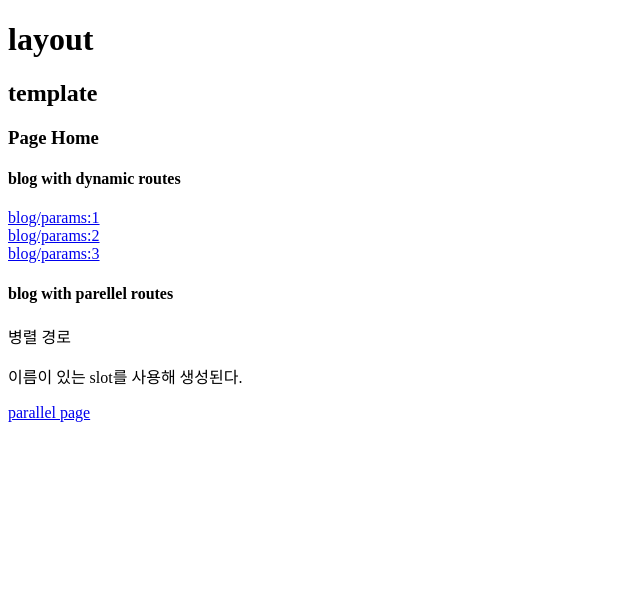
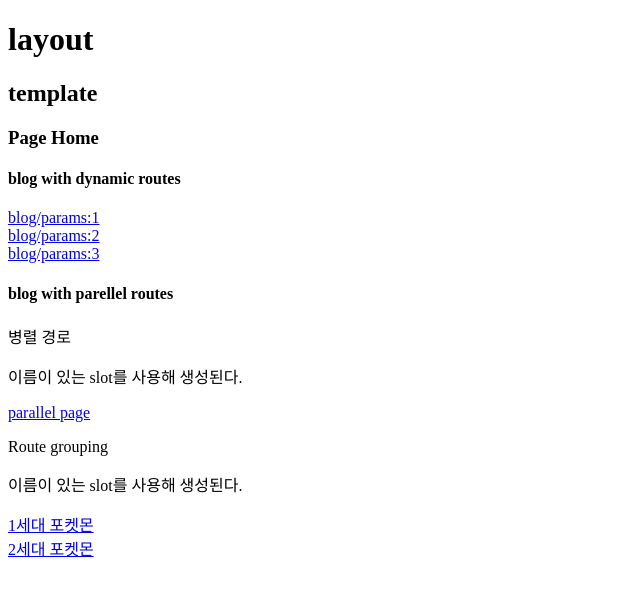
Before and after one commit to kordobby/next.js_v13_template, a Next.js app: page / in a window 1280 px wide. Shown: the top 596 px of the page, without its empty margins (0-640 px from the left). Built offline with nearby package versions, Linux system fonts and the light colour scheme.

Commit message:
add. grouping routes

```diff
--- /dev/null
+++ b/src/app/(pokemons)/1st-generation/page.tsx
@@ -0,0 +1,5 @@
+const Page = () => {
+  return <>1st generation</>;
+};
+
+export default Page;
--- /dev/null
+++ b/src/app/(pokemons)/2nd-generation/page.tsx
@@ -0,0 +1,5 @@
+const Page = () => {
+  return <>2nd generation</>;
+};
+
+export default Page;
--- a/src/app/page.tsx
+++ b/src/app/page.tsx
@@ -23,6 +23,14 @@ export default function Home() {
       <div>
         <Link href="/parallel">parallel page</Link>
       </div>
+      <p>Route grouping</p>
+      <p>이름이 있는 slot를 사용해 생성된다.</p>
+      <div>
+        <Link href="/1st-generation">1세대 포켓몬</Link>
+      </div>
+      <div>
+        <Link href="/2nd-generation">2세대 포켓몬</Link>
+      </div>
     </main>
   );
 }
```
